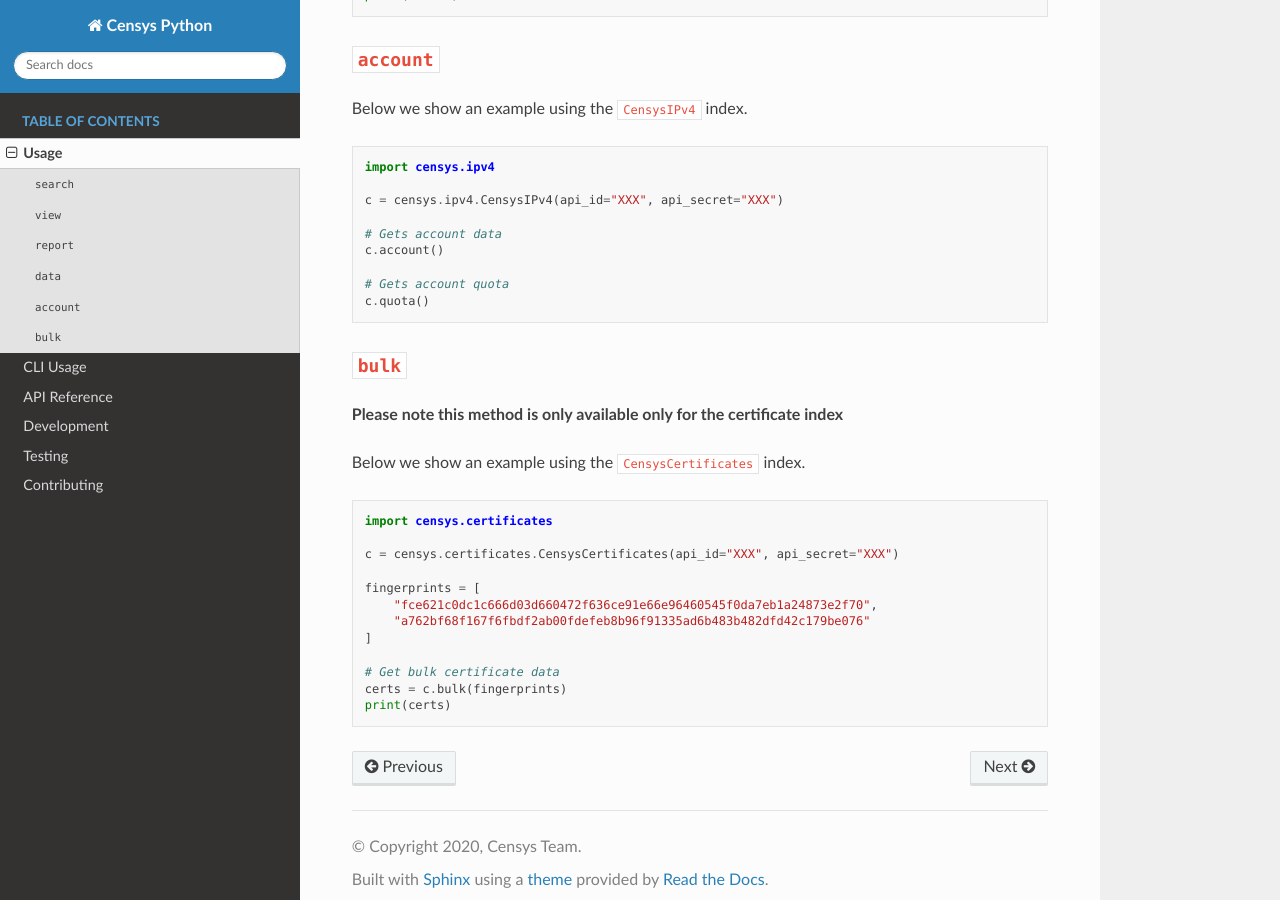
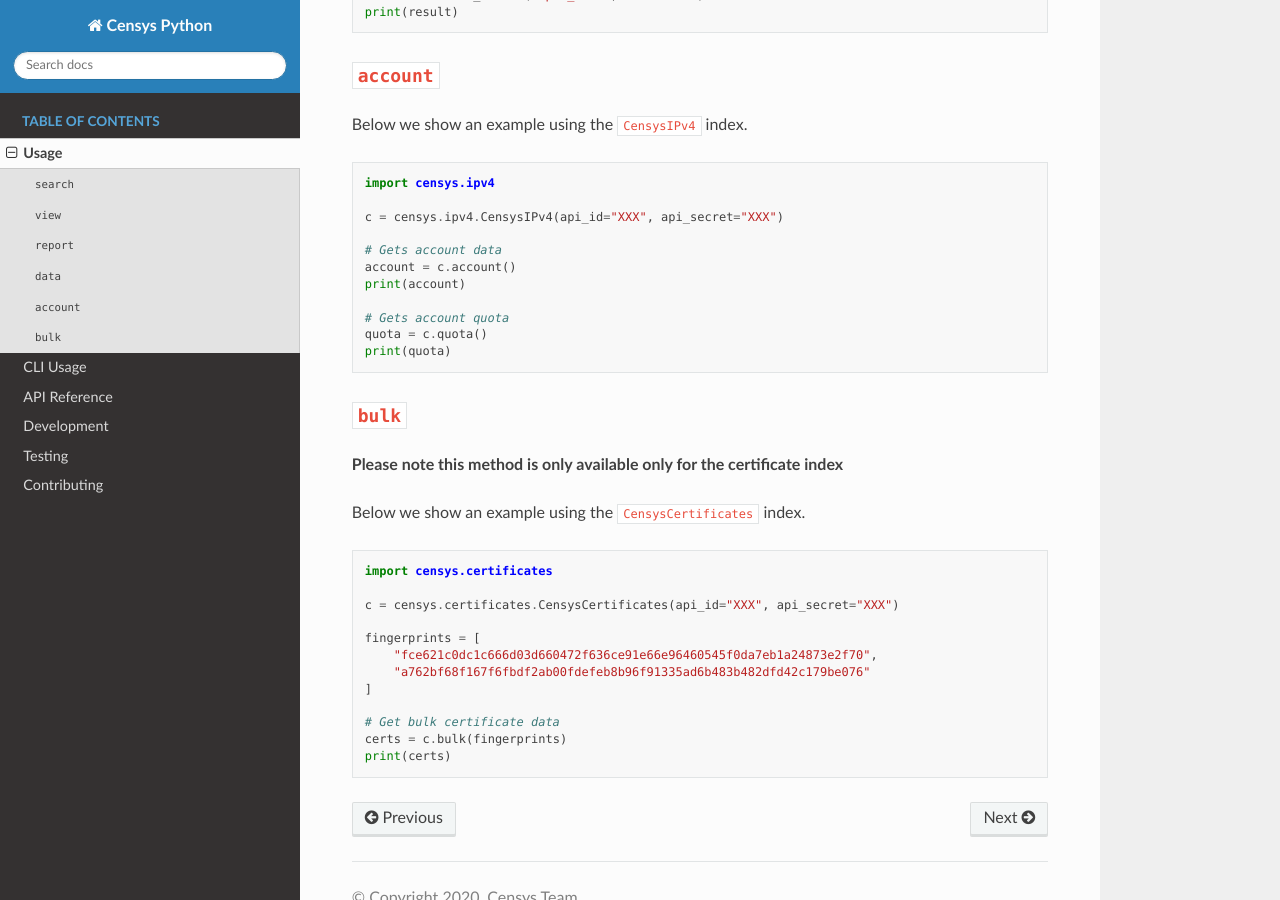
Before and after one commit to censys/censys-python, a Sphinx documentation site: the page built from docs/usage.rst, in a window 1280 px wide and 900 px high, scrolled down 2385 px. Built offline with Sphinx 7.4.7 and the Read the Docs theme 2.0.0, drawn with Linux system fonts in a browser that asks for light colours.

Commit message:
chore: readability

```diff
--- a/docs/usage.rst
+++ b/docs/usage.rst
@@ -32,7 +32,8 @@
     c = censys.ipv4.CensysIPv4(api_id="XXX", api_secret="XXX")
 
     for page in c.search(
-        "443.https.get.headers.server: Apache AND location.country: Japan", max_records=10
+        "443.https.get.headers.server: Apache AND location.country: Japan",
+        max_records=10
     ):
         print(page)
 
@@ -120,10 +121,12 @@
     c = censys.ipv4.CensysIPv4(api_id="XXX", api_secret="XXX")
 
     # Gets account data
-    c.account()
+    account = c.account()
+    print(account)
 
     # Gets account quota
-    c.quota()
+    quota = c.quota()
+    print(quota)
 
 ``bulk``
 --------
```
